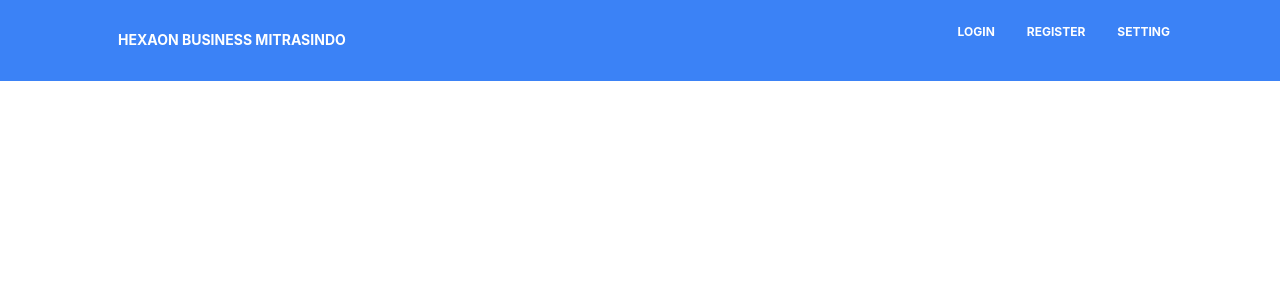
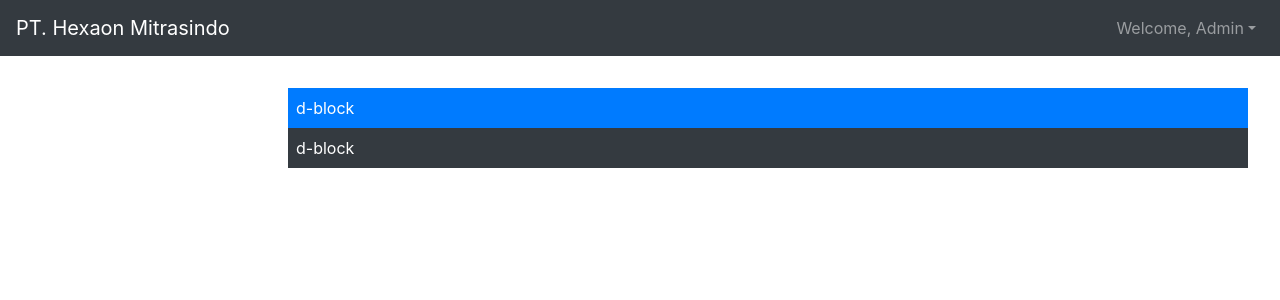
Before and after one commit to kevinprawira101/..., a Next.js app: page / in a window 1280 px wide. Shown: the top 300 px of the page. Built offline with nearby package versions, Linux system fonts and the light colour scheme.

Commit message:
navbar and container fixed

```diff
--- a/components/Layout.js
+++ b/components/Layout.js
@@ -3,13 +3,6 @@ import Head from 'next/head';
 import Navbar from './Navbar';
 import Sidebar from './Sidebar';
 import 'bootstrap/dist/css/bootstrap.min.css';
-
-import Login from '../pages/auth/login';
-import Register from '../pages/auth/register';
-import CreateUser from '../pages/createform/createuser';
-import TabelPajak from '../pages/pajak/tabelpajak';
-import AddPajak from '../pages/pajak/addpajak';
-import DaftarAkun from '../pages/daftarakun/daftarakun';
 
 export default function Layout ({ children }) {
 	return (
@@ -19,7 +12,7 @@ export default function Layout ({ children }) {
 				<Sidebar />
 			</Head>
 
-			<main className="container mx-64">{children}</main>
+			<main className="ml-64 p-8">{children}</main>
 		</div>
 	);
 }
--- a/components/Navbar.js
+++ b/components/Navbar.js
@@ -1,58 +1,23 @@
 import React from 'react';
+import { Navbar, Nav, NavDropdown } from 'react-bootstrap';
 
-const Navbar = () => {
+export default function navbar () {
 	return (
 		<div>
-			<nav className="relative flex flex-wrap items-center justify-between px-2 py-3 navbar-expand-lg bg-blue-500 mb-3">
-				<div className="container px-4 mx-auto flex flex-wrap items-center justify-between">
-					<div className="w-full relative flex justify-between lg:w-auto  px-4 lg:static lg:block lg:justify-start">
-						<a
-							className="text-sm font-bold leading-relaxed inline-block mr-4 py-2 whitespace-no-wrap uppercase text-white"
-							href="#pablo"
-						>
-							Hexaon Business Mitrasindo
-						</a>
-						<button
-							className="cursor-pointer text-xl leading-none px-3 py-1 border border-solid border-transparent rounded bg-transparent block lg:hidden outline-none focus:outline-none"
-							type="button"
-						>
-							<span className="block relative w-6 h-px rounded-sm bg-white" />
-							<span className="block relative w-6 h-px rounded-sm bg-white mt-1" />
-							<span className="block relative w-6 h-px rounded-sm bg-white mt-1" />
-						</button>
-					</div>
-					<div className="lg:flex flex-grow items-center" id="example-navbar-warning">
-						<ul className="flex flex-col lg:flex-row list-none ml-auto">
-							<li className="nav-item">
-								<a
-									className="px-3 py-2 flex items-center text-xs uppercase font-bold leading-snug text-white hover:opacity-75"
-									href="#pablo"
-								>
-									Login
-								</a>
-							</li>
-							<li className="nav-item">
-								<a
-									className="px-3 py-2 flex items-center text-xs uppercase font-bold leading-snug text-white hover:opacity-75"
-									href="#pablo"
-								>
-									Register
-								</a>
-							</li>
-							<li className="nav-item">
-								<a
-									className="px-3 py-2 flex items-center text-xs uppercase font-bold leading-snug text-white hover:opacity-75"
-									href="#pablo"
-								>
-									Setting
-								</a>
-							</li>
-						</ul>
-					</div>
-				</div>
-			</nav>
+			<Navbar collapseOnSelect expand="lg" bg="dark" variant="dark">
+				<Navbar.Brand href="#home">PT. Hexaon Mitrasindo</Navbar.Brand>
+				<Navbar.Toggle aria-controls="responsive-navbar-nav" />
+				<Navbar.Collapse id="responsive-navbar-nav">
+					<Nav className="mr-auto" />
+					<Nav>
+						<NavDropdown title="Welcome, Admin" id="collasible-nav-dropdown">
+							<NavDropdown.Item href="#action/3.1">Settings</NavDropdown.Item>
+							<NavDropdown.Divider />
+							<NavDropdown.Item href="#action/3.4">Logout</NavDropdown.Item>
+						</NavDropdown>
+					</Nav>
+				</Navbar.Collapse>
+			</Navbar>
 		</div>
 	);
-};
-
-export default Navbar;
+}
--- a/pages/daftarakun/atursaldoawal.js
+++ b/pages/daftarakun/atursaldoawal.js
@@ -9,7 +9,7 @@ export default function AturSaldoAwal () {
 				<h1>Saldo Awal</h1>
 				<h4>Tanggal Konversi</h4>
 
-				<Table class="table">
+				<Table hover size="sm">
 					<thead class="thead-light">
 						<tr>
 							<th scope="col">Akun</th>
--- /dev/null
+++ b/pages/daftarakun/buatakunbaru.js
@@ -0,0 +1,72 @@
+import React from 'react';
+import Layout from '../../components/Layout';
+import { Form, Row, Col, Button } from 'react-bootstrap';
+
+export default function BuatAkunBaru () {
+	return (
+		<Layout>
+			<div variant="container">
+				<Form>
+					<Form.Group as={Row} controlId="formPlaintext">
+						<Form.Label column sm="2">
+							Nama
+						</Form.Label>
+						<Col sm="6">
+							<Form.Control type="text" placeholder="Nama" />
+						</Col>
+					</Form.Group>
+
+					<Form.Group as={Row} controlId="formPlaintextPassword">
+						<Form.Label column sm="2">
+							Password
+						</Form.Label>
+						<Col sm="6">
+							<Form.Control type="password" placeholder="Password" />
+						</Col>
+					</Form.Group>
+
+					<Form.Group as={Row} controlId="formPlainText">
+						<Form.Label column sm="2">
+							Kategori
+						</Form.Label>
+						<Col sm="6">
+							<Form.Control as="select">
+								<option>Kategori select</option>
+							</Form.Control>
+						</Col>
+					</Form.Group>
+
+					<Form.Group as={Row} controlId="formPlainText">
+						<Form.Label column sm="2">
+							Detail
+						</Form.Label>
+						<Col sm="6">
+							<Form.Control as="select">
+								<option>None</option>
+								<option>Sub - Akun Dari:</option>
+								<option>Akun Header Dari:</option>
+							</Form.Control>
+						</Col>
+					</Form.Group>
+
+					<Form.Group as={Row}>
+						<Form.Label column sm="2">
+							Deskripsi
+						</Form.Label>
+						<Col sm="6">
+							<Form.Control as="textarea" rows={3} />
+						</Col>
+					</Form.Group>
+
+					<Form.Group as={Row}>
+						<Form.Label column sm="2" />
+						<Col sm="6">
+							<Button variant="danger mr-4">Batal</Button>
+							<Button variant="success">Buat</Button>
+						</Col>
+					</Form.Group>
+				</Form>
+			</div>
+		</Layout>
+	);
+}
--- a/pages/daftarakun/daftarakun.js
+++ b/pages/daftarakun/daftarakun.js
@@ -59,7 +59,7 @@ export default function DaftarAkun () {
 						</thead>
 						<tbody class="bg-white divide-y divide-gray-200">
 							<tr>
-								<td class="px-6 py-4 whitespace-nowrap">
+								<td class="px-6 py-2 whitespace-nowrap">
 									<div class="flex items-center">
 										<div>
 											<div class="text-sm font-medium text-gray-900">002</div>
@@ -67,14 +67,14 @@ export default function DaftarAkun () {
 										</div>
 									</div>
 								</td>
-								<td class="px-6 py-4 whitespace-nowrap">
+								<td class="px-6 py-2 whitespace-nowrap">
 									<div class="text-sm text-gray-900">John Smith</div>
 									<div class="text-sm text-gray-500">Ceo</div>
 								</td>
-								<td class="px-6 py-4 whitespace-nowrap">
+								<td class="px-6 py-2 whitespace-nowrap">
 									<div class="text-sm text-gray-900">-</div>
 								</td>
-								<td class="px-6 py-4 whitespace-nowrap font-medium">
+								<td class="px-6 py-2 whitespace-nowrap font-medium">
 									<div class="text-sm text-gray-900">Rp. 0</div>
 								</td>
 							</tr>
--- a/pages/index.js
+++ b/pages/index.js
@@ -6,7 +6,8 @@ export default function Home ({}) {
 	return (
 		<Layout>
 			<div>
-				<h1 />
+				<span class="d-block p-2 bg-primary text-white">d-block</span>
+				<span class="d-block p-2 bg-dark text-white">d-block</span>
 			</div>
 		</Layout>
 	);
```
Also changed, not shown: package.json (+6 -1 lines), 1 other file (tests, documents, lock files or other folders).
